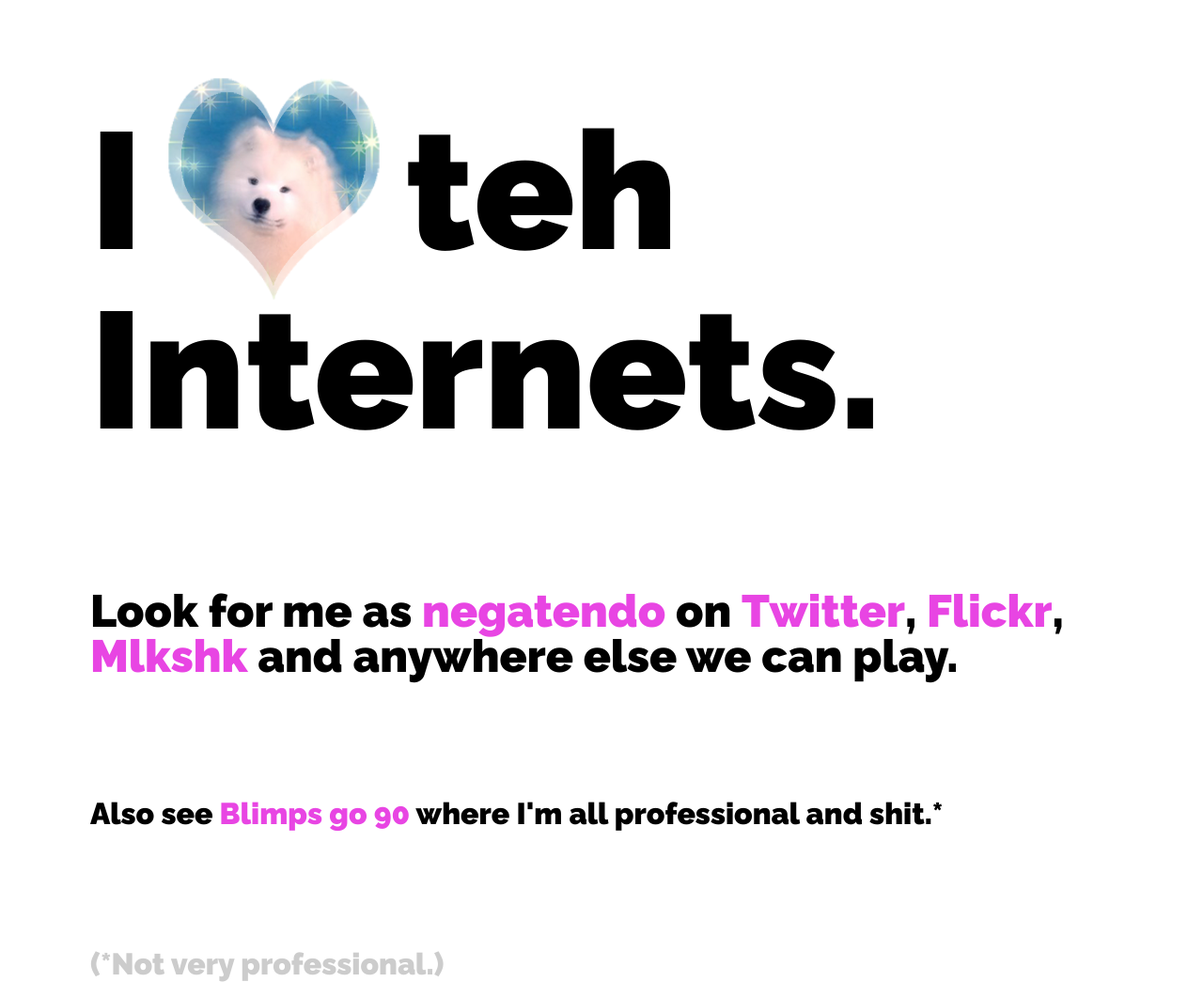
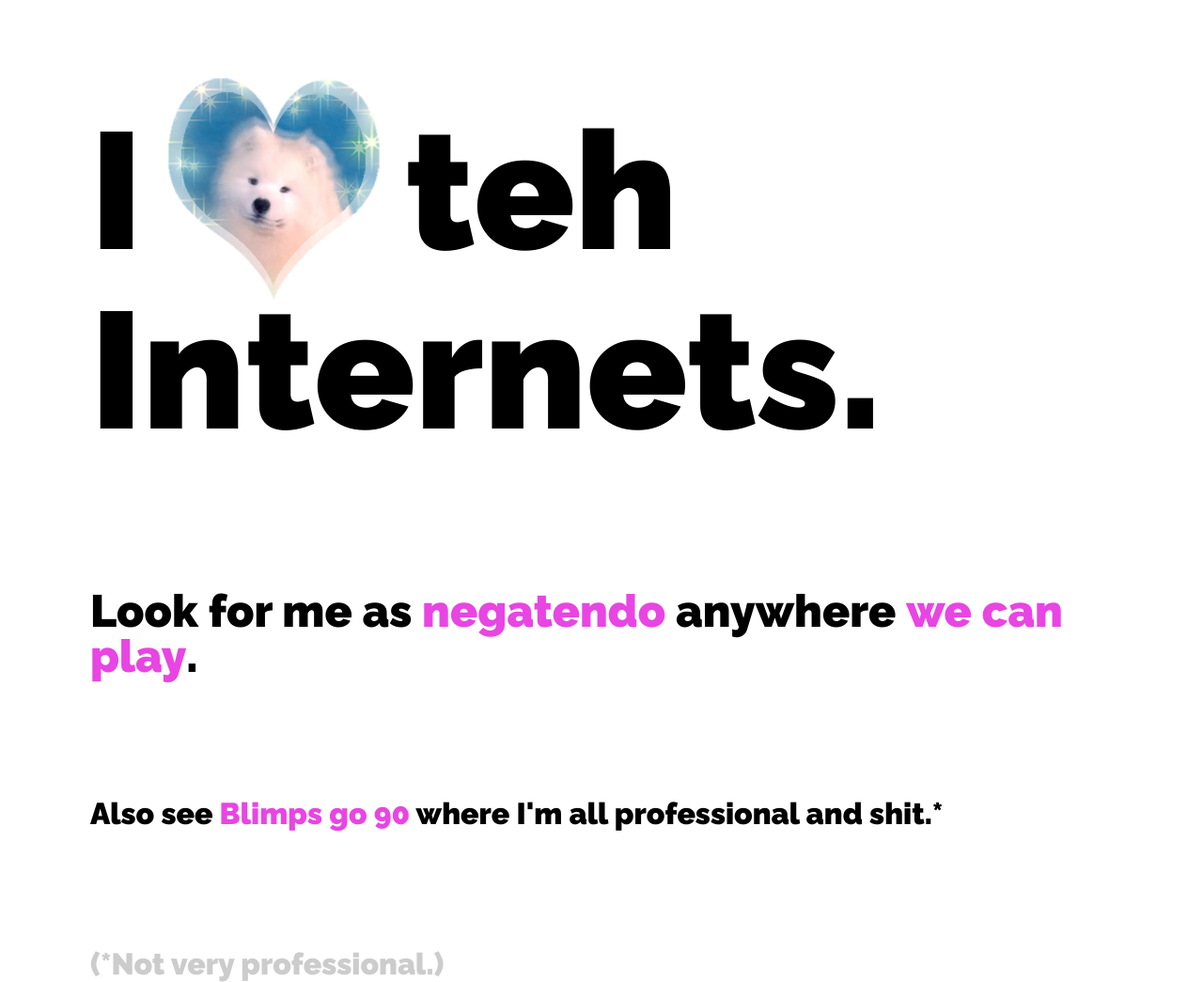
Before and after one commit to negatendo/negatendo.net, a plain HTML site: page index.html in a window 1280 px wide. Shown: the whole page at 94% size. Drawn offline with Linux system fonts and the light colour scheme.

Commit message:
homo ludens

```diff
--- a/index.html
+++ b/index.html
@@ -19,7 +19,7 @@
 <h1>I <img src="heart.png" id="heart" width="200" height="210" alt="%3C%33" /> teh Internets.</h1>
 
 
-<p id="one">Look for me as <a href="https://www.google.com/search?q=negatendo" title="Google search for negatendo">negatendo</a> on <a href="https://twitter.com/negatendo" title="Brett O'Connor (negatendo) on Twitter">Twitter</a>, <a href="http://www.flickr.com/photos/negatendo/" title="negatendo's photostream">Flickr</a>, <a href="http://mlkshk.com/user/negatendo" title="negatendo's shake">Mlkshk</a> and anywhere else we can play.</p>
+<p id="one">Look for me as <a href="https://www.google.com/search?q=negatendo" title="Google search for negatendo">negatendo</a> anywhere <a href="http://en.wikipedia.org/wiki/Homo_Ludens_(book)">we can play</a>.</p>
 
 <p id="two">Also see <a href="http://www.blimpsgo90.com">Blimps go 90</a> where I'm all professional and shit.*</p>
 
```
